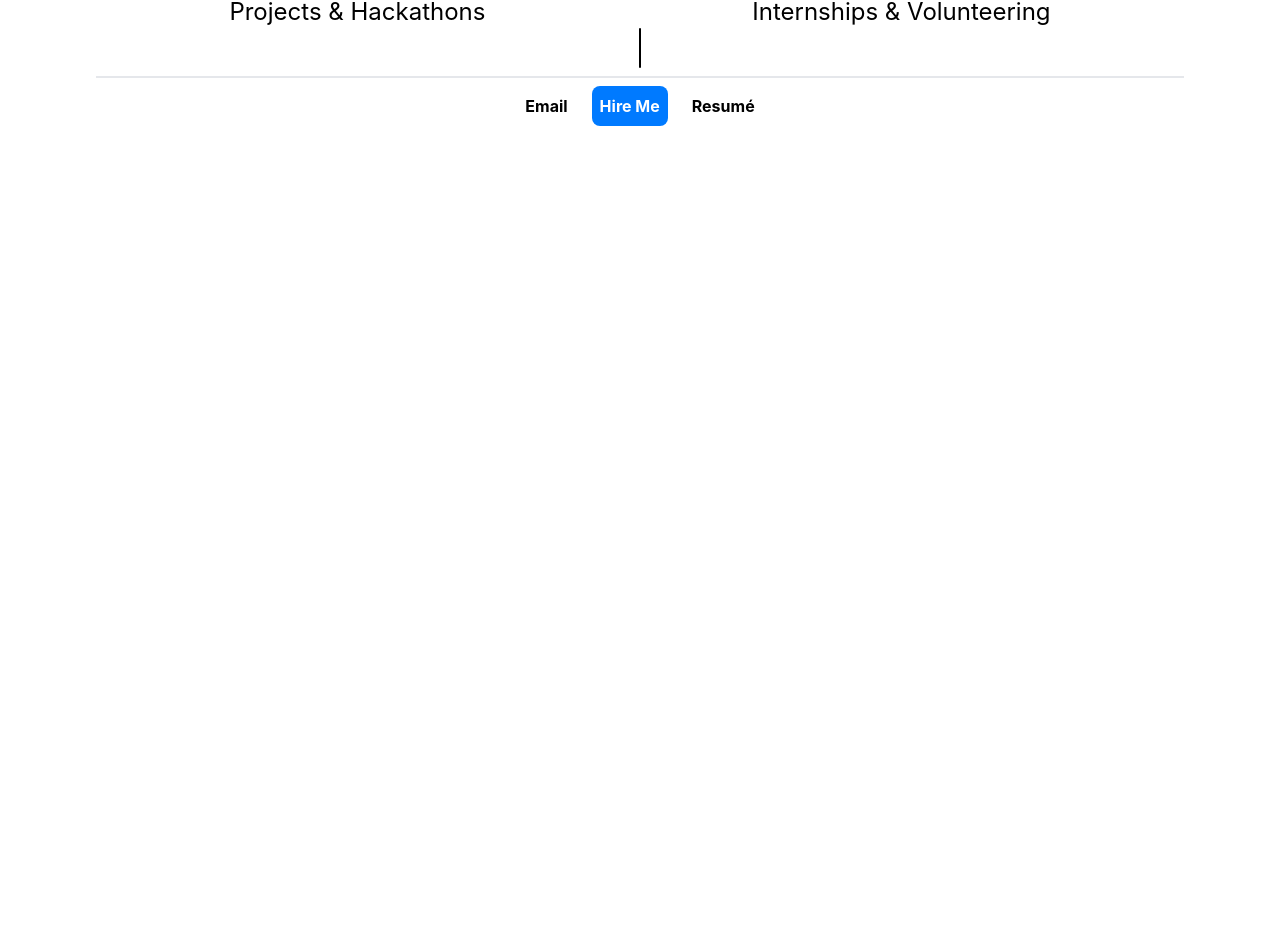
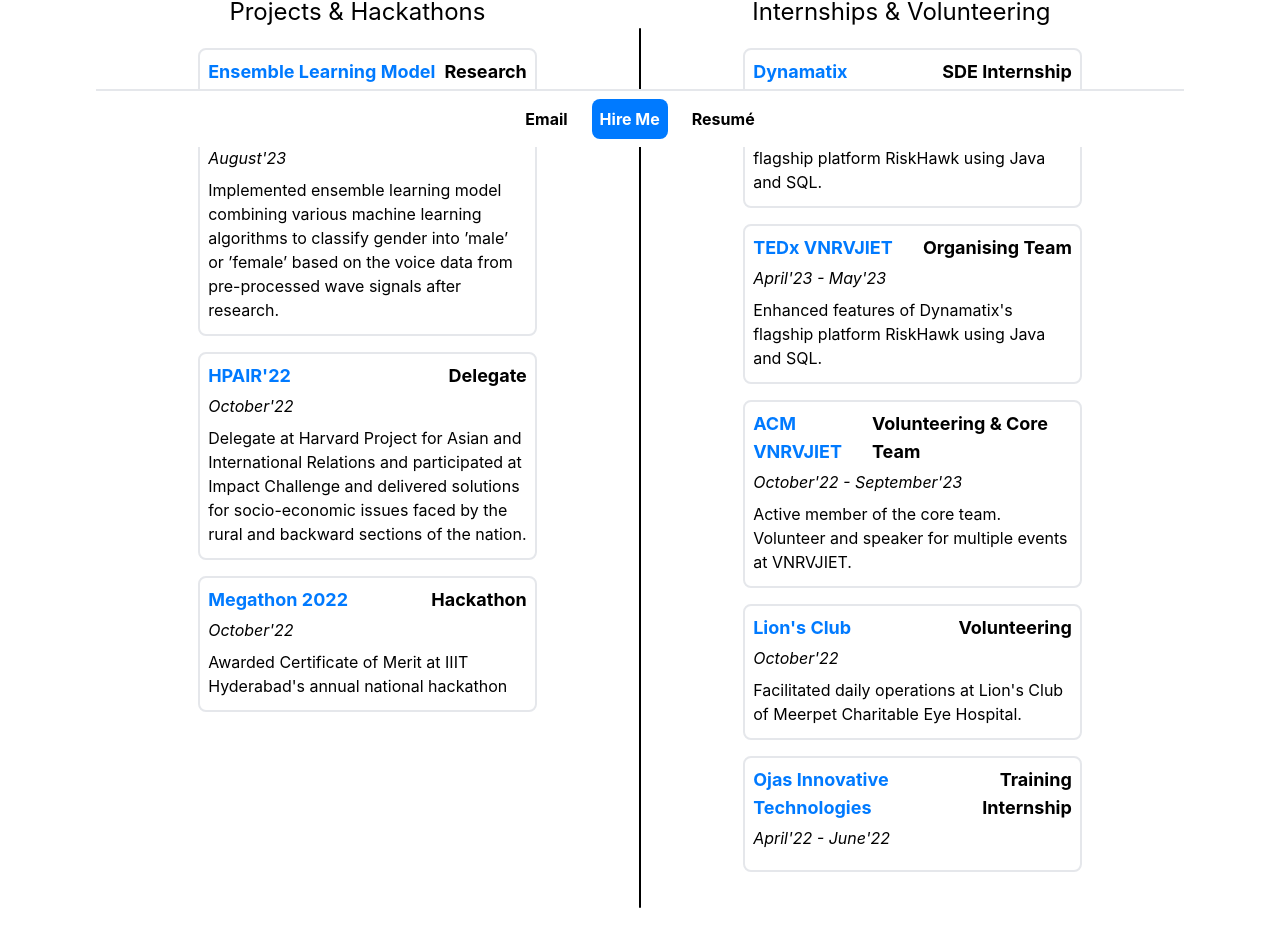
Before and after one commit to anirudh-bukka/Portfolio, a React (Create React App) app in the folder frontend/: page / in a window 1280 px wide. Shown: the part 653-1600 px from the top of the page. Before the commit the page ends 800 px from the top, so only its background shows below. Built offline with nearby package versions, Linux system fonts and the light colour scheme; no server answers.

Commit message:
Updated home page

```diff
--- /dev/null
+++ b/frontend/src/components/BlogPageComponent.jsx
@@ -0,0 +1,38 @@
+import React, { useEffect, useState } from 'react'
+import BlogImage from '../assets/pictures/svg0.svg'
+import Github from '../assets/icons/github.svg';
+import Deployment from '../assets/icons/browser.svg';
+import axios from "axios";
+
+function BlogPageComponent() {
+
+  const [blogs, setBlogs] = useState([]);
+  const fetchBlogs = async() => {
+    const response = await axios.get(`http://localhost:3001/blogs/`);
+    const data = response.data;
+    setBlogs(data["blogs"]);
+    // console.log(data["blogs"]);
+  };
+  useEffect(() => {
+    fetchBlogs();
+  }, [])
+
+  return (
+    <>
+      {blogs.length > 0 && blogs.map((blog, idx) => {
+        return <div key={idx} className='flex flex-col mx-auto lg:w-[75%] sm:w-full border-2 rounded-lg p-3 text-center'>
+          <p className='text-[#007aff] text-xl font-semibold'>{blog.title}</p>
+          <img src={BlogImage} alt="" className='py-5 h-80'/>
+          <p className='text-lg'>{blog.description}</p>
+          <div className='flex flex-row justify-center mt-5'>
+              <a href={blog.githubLink}><img src={Github} alt="Link to GitHub Repo" className='w-10 mx-5' /></a>
+              <a href={blog.deploymentLink}><img src={Deployment} alt="Link to GitHub Repo" className='w-10 mx-5' /></a>
+          </div>
+        </div>
+      })}
+
+    </>
+  )
+}
+
+export default BlogPageComponent;
--- a/frontend/src/components/InternshipCard.jsx
+++ b/frontend/src/components/InternshipCard.jsx
@@ -16,18 +16,50 @@
 
   return (
     <>
-      {internships.length > 0 && internships.map((internship, idx) => {
-        return (
+      {/* {internships.length > 0 && internships.map((internship, idx) => { */}
+        {/* return ( */}
           <div className='flex flex-col border-2 rounded-lg mb-4 p-2 hover:bg-white hover:-translate-x-1 hover:-translate-y-1 duration-200 hover:border-r-4 hover:border-b-4 hover:border-black'>
             <div className='flex flex-row justify-between'>
-              <p className='text-lg font-bold text-[#007aff]'>{internship.name}</p>
-              <p className=' text-lg font-bold'>{internship.type}</p>
+              <p className='text-lg font-bold text-[#007aff]'>Dynamatix</p>
+              <p className=' text-lg font-bold'>SDE Internship</p>
             </div>
-            <p className='my-1'><i>{internship.startDate} - {internship.endDate}</i></p>
-            <p className='my-1'>{internship.description}</p>
+            <p className='my-1'><i>June'23 - July'23</i></p>
+            <p className='my-1'>Enhanced features of Dynamatix's flagship platform RiskHawk using Java and SQL.</p>
           </div>
-        );
-      })}
+          <div className='flex flex-col border-2 rounded-lg mb-4 p-2 hover:bg-white hover:-translate-x-1 hover:-translate-y-1 duration-200 hover:border-r-4 hover:border-b-4 hover:border-black'>
+            <div className='flex flex-row justify-between'>
+              <p className='text-lg font-bold text-[#007aff]'>TEDx VNRVJIET</p>
+              <p className=' text-lg font-bold'>Organising Team</p>
+            </div>
+            <p className='my-1'><i>April'23 - May'23</i></p>
+            <p className='my-1'>Enhanced features of Dynamatix's flagship platform RiskHawk using Java and SQL.</p>
+          </div>
+          <div className='flex flex-col border-2 rounded-lg mb-4 p-2 hover:bg-white hover:-translate-x-1 hover:-translate-y-1 duration-200 hover:border-r-4 hover:border-b-4 hover:border-black'>
+            <div className='flex flex-row justify-between'>
+              <p className='text-lg font-bold text-[#007aff]'>ACM VNRVJIET</p>
+              <p className=' text-lg font-bold'>Volunteering & Core Team</p>
+            </div>
+            <p className='my-1'><i>October'22 - September'23</i></p>
+            <p className='my-1'>Active member of the core team. Volunteer and speaker for multiple events at VNRVJIET.</p>
+          </div>
+          <div className='flex flex-col border-2 rounded-lg mb-4 p-2 hover:bg-white hover:-translate-x-1 hover:-translate-y-1 duration-200 hover:border-r-4 hover:border-b-4 hover:border-black'>
+            <div className='flex flex-row justify-between'>
+              <p className='text-lg font-bold text-[#007aff]'>Lion's Club</p>
+              <p className=' text-lg font-bold'>Volunteering</p>
+            </div>
+            <p className='my-1'><i>October'22</i></p>
+            <p className='my-1'>Facilitated daily operations at Lion's Club of Meerpet Charitable Eye Hospital.</p>
+          </div>
+          <div className='flex flex-col border-2 rounded-lg mb-4 p-2 hover:bg-white hover:-translate-x-1 hover:-translate-y-1 duration-200 hover:border-r-4 hover:border-b-4 hover:border-black'>
+            <div className='flex flex-row justify-between'>
+              <p className='text-lg font-bold text-[#007aff]'>Ojas Innovative Technologies</p>
+              <p className=' text-lg font-bold text-right'>Training Internship</p>
+            </div>
+            <p className='my-1'><i>April'22 - June'22</i></p>
+            <p className='my-1'></p>
+          </div>
+        {/* ); */}
+      {/* })} */}
     </>
   )
 }
--- a/frontend/src/components/ProjectCard.jsx
+++ b/frontend/src/components/ProjectCard.jsx
@@ -18,18 +18,34 @@
 
   return (
     <>
-      {hackathons.length > 0 && hackathons.map((hackathon, idx) => {
-        return (
+      {/* {hackathons.length > 0 && hackathons.map((hackathon, idx) => { */}
+        {/* return ( */}
+        <div className='flex flex-col border-2 rounded-lg mb-4 p-2 hover:bg-white hover:-translate-x-1 hover:-translate-y-1 duration-200 hover:border-r-4 hover:border-b-4 hover:border-black'>
+            <div className='flex flex-row justify-between'>
+              <p className='text-lg text-[#007aff] font-bold'>Ensemble Learning Model for Gender Recognition Using the Human Voice</p>
+              <p className='text-lg font-bold text-right'>Research Paper</p>
+            </div>
+            <p className='my-1'><i>August'23</i></p>
+            <p className='my-1'>Implemented ensemble learning model combining various machine learning algorithms to classify gender into ’male’ or ’female’ based on the voice data from pre-processed wave signals after research.</p>
+          </div>
           <div className='flex flex-col border-2 rounded-lg mb-4 p-2 hover:bg-white hover:-translate-x-1 hover:-translate-y-1 duration-200 hover:border-r-4 hover:border-b-4 hover:border-black'>
             <div className='flex flex-row justify-between'>
-              <p className='text-lg text-[#007aff] font-bold'>{hackathon.name}</p>
-              <p className='text-lg font-bold'>{hackathon.type}</p>
+              <p className='text-lg text-[#007aff] font-bold'>HPAIR'22</p>
+              <p className='text-lg font-bold'>Delegate</p>
             </div>
-            <p className='my-1'><i>{hackathon.startDate} - {hackathon.endDate}</i></p>
-            <p className='my-1'>{hackathon.description}</p>
+            <p className='my-1'><i>October'22</i></p>
+            <p className='my-1'>Delegate at Harvard Project for Asian and International Relations and participated at Impact Challenge and delivered solutions for socio-economic issues faced by the rural and backward sections of the nation.</p>
           </div>
-        );
-      })}
+          <div className='flex flex-col border-2 rounded-lg mb-4 p-2 hover:bg-white hover:-translate-x-1 hover:-translate-y-1 duration-200 hover:border-r-4 hover:border-b-4 hover:border-black'>
+            <div className='flex flex-row justify-between'>
+              <p className='text-lg text-[#007aff] font-bold'>Megathon 2022</p>
+              <p className='text-lg font-bold'>Hackathon</p>
+            </div>
+            <p className='my-1'><i>October'22</i></p>
+            <p className='my-1'>Awarded Certificate of Merit at IIIT Hyderabad's annual national hackathon</p>
+          </div>
+        {/* ); */}
+      {/* })} */}
     </>
   )
 }
--- a/frontend/src/pages/Blog.jsx
+++ b/frontend/src/pages/Blog.jsx
@@ -1,9 +1,11 @@
 import React from 'react';
+import BlogPageComponent from '../components/BlogPageComponent';
 
 function Blog() {
   return (
     <div className='flex flex-col'>
       <p className='text-5xl font-bold text-center my-3 text-[#007aff]'>Blog</p>
+      <BlogPageComponent />
     </div>
   )
 }
```
